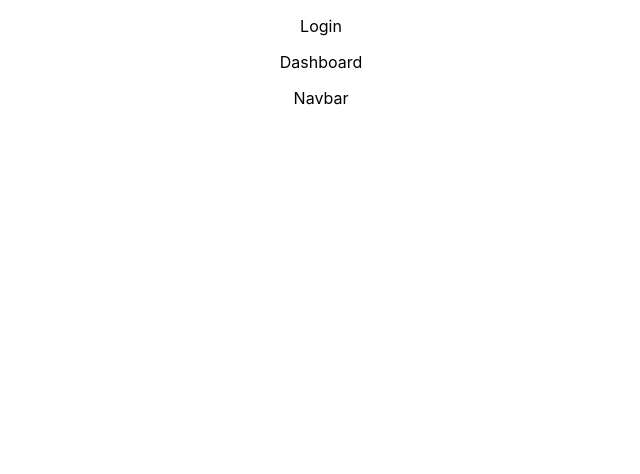
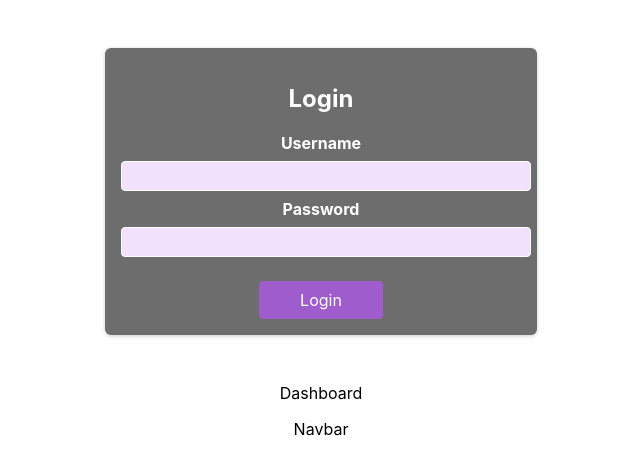
Before and after one commit to ernestlim8/tt__24, a React (Create React App) app in the folder client/: page / in a window 1280 px wide. Shown: the top 474 px of the page, without its empty margins (319-959 px from the left). Built offline with nearby package versions, Linux system fonts and the light colour scheme.

Commit message:
loginform

```diff
--- /dev/null
+++ b/client/src/components/LoginPage.js
@@ -0,0 +1,34 @@
+import { useState, useRef, useContext } from "react";
+import classes from "./LoginPage.module.css";
+
+const LoginPage = () => {
+  const submitHandler = () => {};
+  const emailInputRef = useRef();
+  const passwordInputRef = useRef();
+
+  return (
+    <section className={classes.auth}>
+      <h1>Login</h1>
+      <form onSubmit={submitHandler}>
+        <div className={classes.control}>
+          <label htmlFor="email">Username</label>
+          <input type="email" id="username" required ref={emailInputRef} />
+        </div>
+        <div className={classes.control}>
+          <label htmlFor="password">Password</label>
+          <input
+            type="password"
+            id="password"
+            required
+            ref={passwordInputRef}
+          />
+        </div>
+        <div className={classes.actions}>
+          <button>Login</button>
+        </div>
+      </form>
+    </section>
+  );
+};
+
+export default LoginPage;
--- /dev/null
+++ b/client/src/components/LoginPage.module.css
@@ -0,0 +1,73 @@
+.auth {
+  margin: 3rem auto;
+  width: 95%;
+  max-width: 25rem;
+  border-radius: 6px;
+  background-color: #6d6d6d;
+  box-shadow: 0 1px 4px rgba(0, 0, 0, 0.2);
+  padding: 1rem;
+  text-align: center;
+  color: white;
+}
+
+.auth h1 {
+  text-align: center;
+  color: white;
+}
+
+.control {
+  margin-bottom: 0.5rem;
+}
+
+.control label {
+  display: block;
+  color: white;
+  font-weight: bold;
+  margin-bottom: 0.5rem;
+}
+
+.control input {
+  font: inherit;
+  background-color: #f1e1fc;
+  color: #38015c;
+  border-radius: 4px;
+  border: 1px solid white;
+  width: 100%;
+  text-align: left;
+  padding: 0.25rem;
+}
+
+.actions {
+  margin-top: 1.5rem;
+  display: flex;
+  flex-direction: column;
+  align-items: center;
+}
+
+.actions button {
+  cursor: pointer;
+  font: inherit;
+  color: white;
+  background-color: #9f5ccc;
+  border: 1px solid #9f5ccc;
+  border-radius: 4px;
+  padding: 0.5rem 2.5rem;
+}
+
+.actions button:hover {
+  background-color: #873abb;
+  border-color: #873abb;
+}
+
+.actions .toggle {
+  margin-top: 1rem;
+  background-color: transparent;
+  color: #9f5ccc;
+  border: none;
+  padding: 0.15rem 1.5rem;
+}
+
+.actions .toggle:hover {
+  background-color: transparent;
+  color: #ae82cc;
+}
--- a/client/src/pages/Login.js
+++ b/client/src/pages/Login.js
@@ -1,7 +1,9 @@
+import LoginPage from "../components/LoginPage";
+
 function Login() {
   return (
     <div className="App">
-        <p>Login</p>
+      <LoginPage />
     </div>
   );
 }
```
Also changed, not shown: client/src/App.js (+5 -7 lines). Lines whose indentation alone changed are shown as unchanged.
